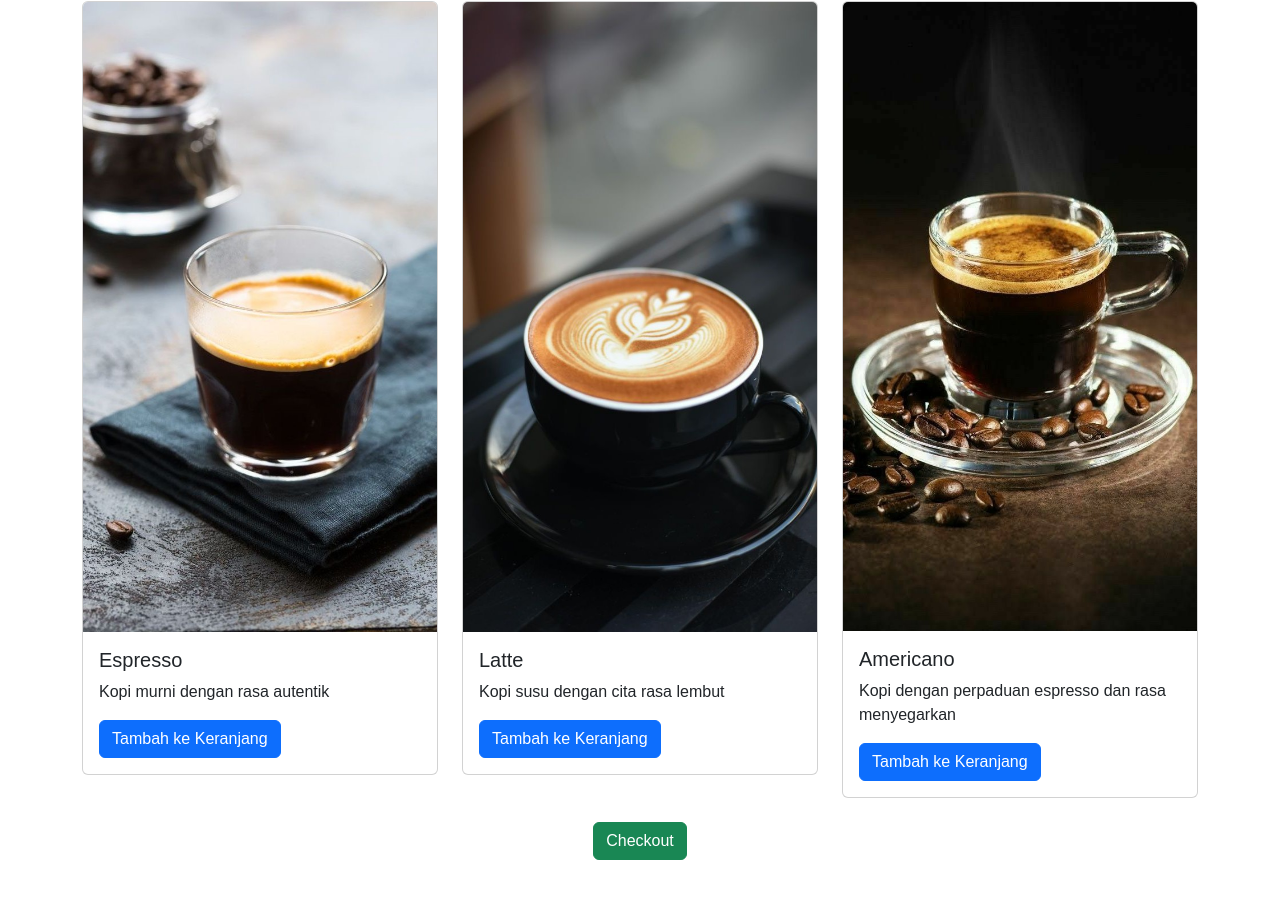
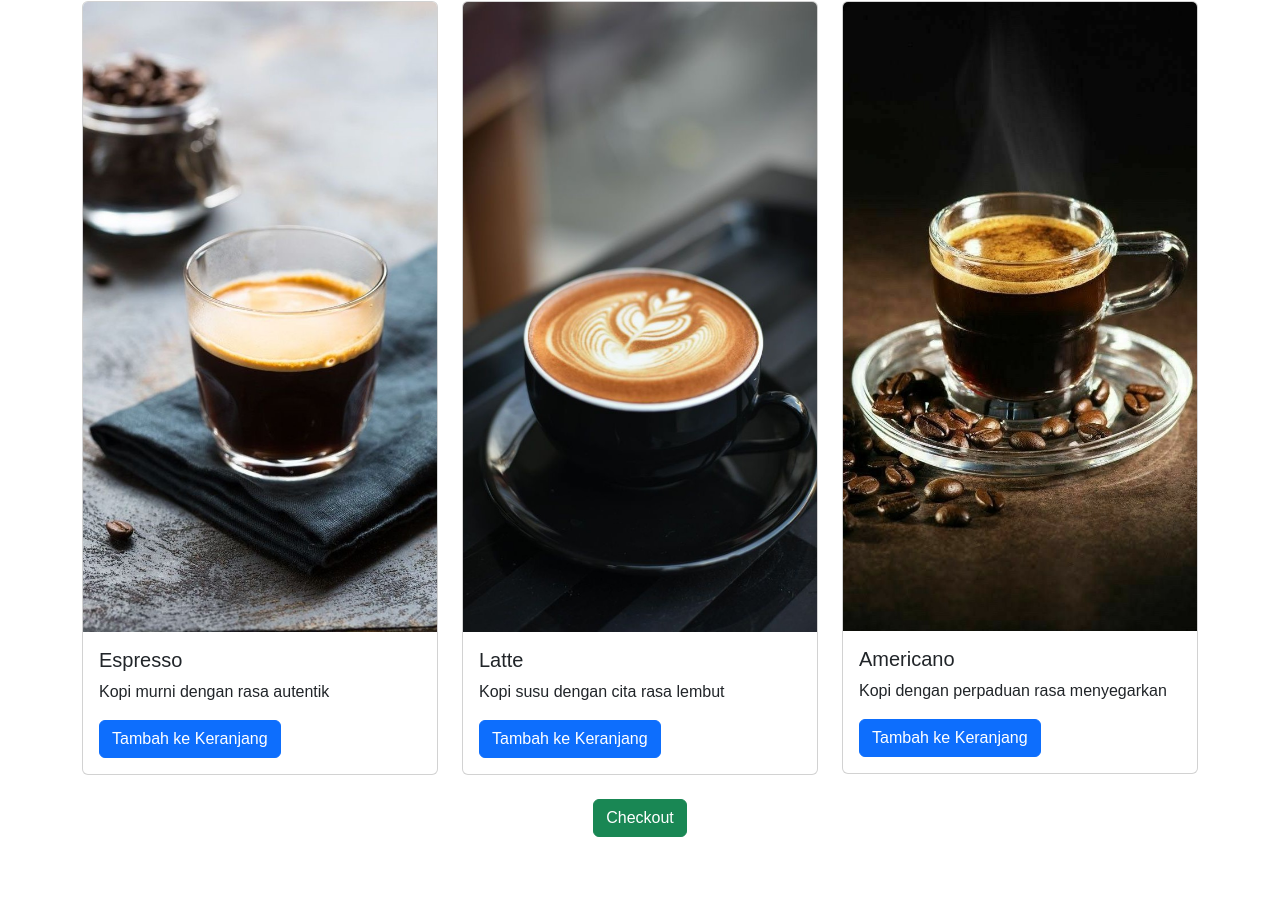
Before and after one commit to Ayennnnn/kopisenja, a plain HTML site: page index.html in a window 1280 px wide. Shown: the part 965-1863 px from the top of the page. Drawn offline with nearby package versions, Linux system fonts and the light colour scheme; some packages are replaced by stand-ins of ours; a script that the page names is missing.

Commit message:
Add files via upload

```diff
--- a/index.html
+++ b/index.html
@@ -102,7 +102,7 @@
             <img src="americano.jpeg" class="card-img-top" alt="Americano">
             <div class="card-body">
               <h5 class="card-title">Americano</h5>
-              <p class="card-text">Kopi dengan perpaduan espresso dan rasa menyegarkan</p>
+              <p class="card-text">Kopi dengan perpaduan  rasa menyegarkan</p>
               <button class="btn btn-primary tambah-keranjang" data-produk="Americano" data-harga="30000">Tambah ke Keranjang</button>
             </div>
           </div>
```
